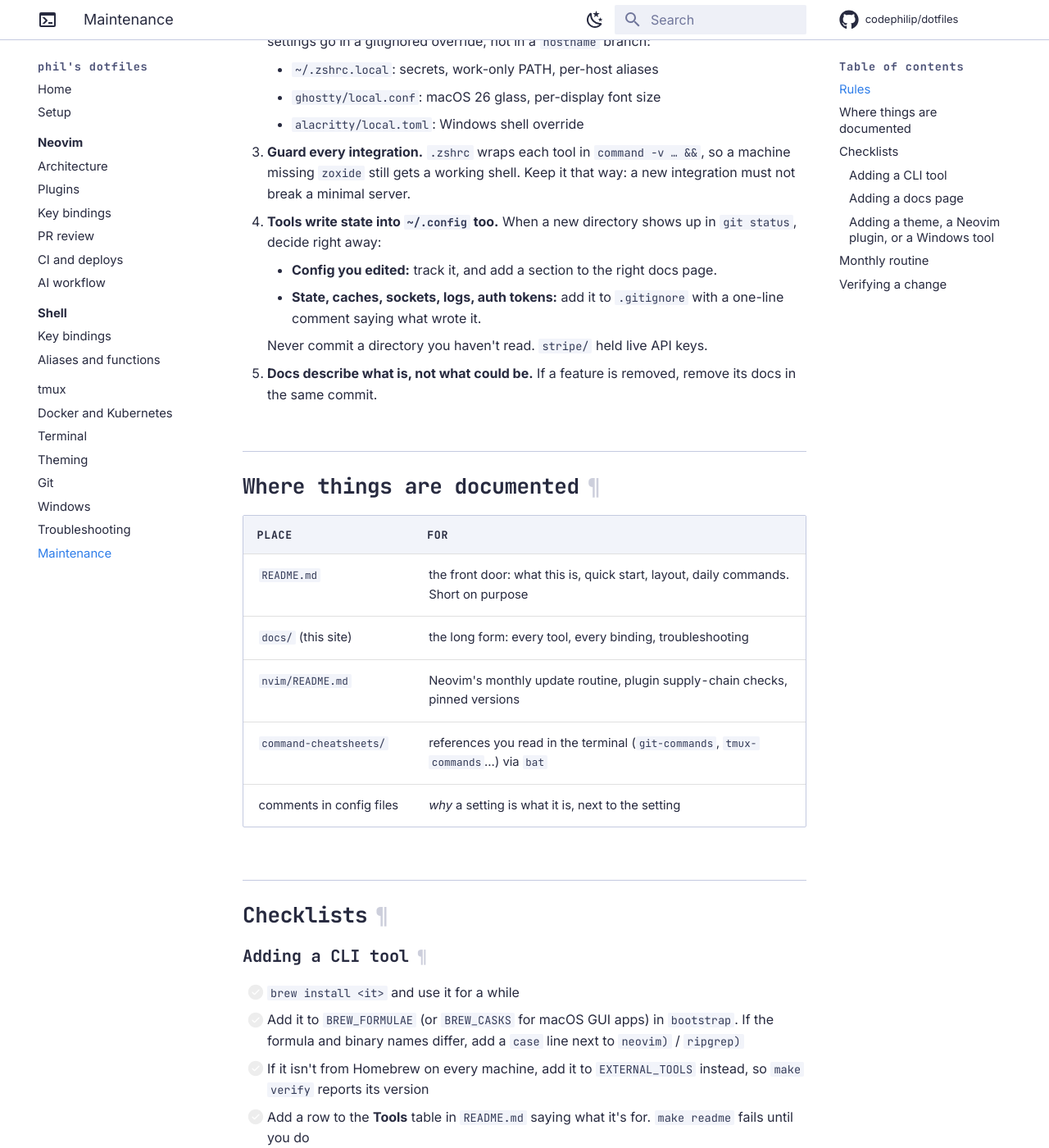
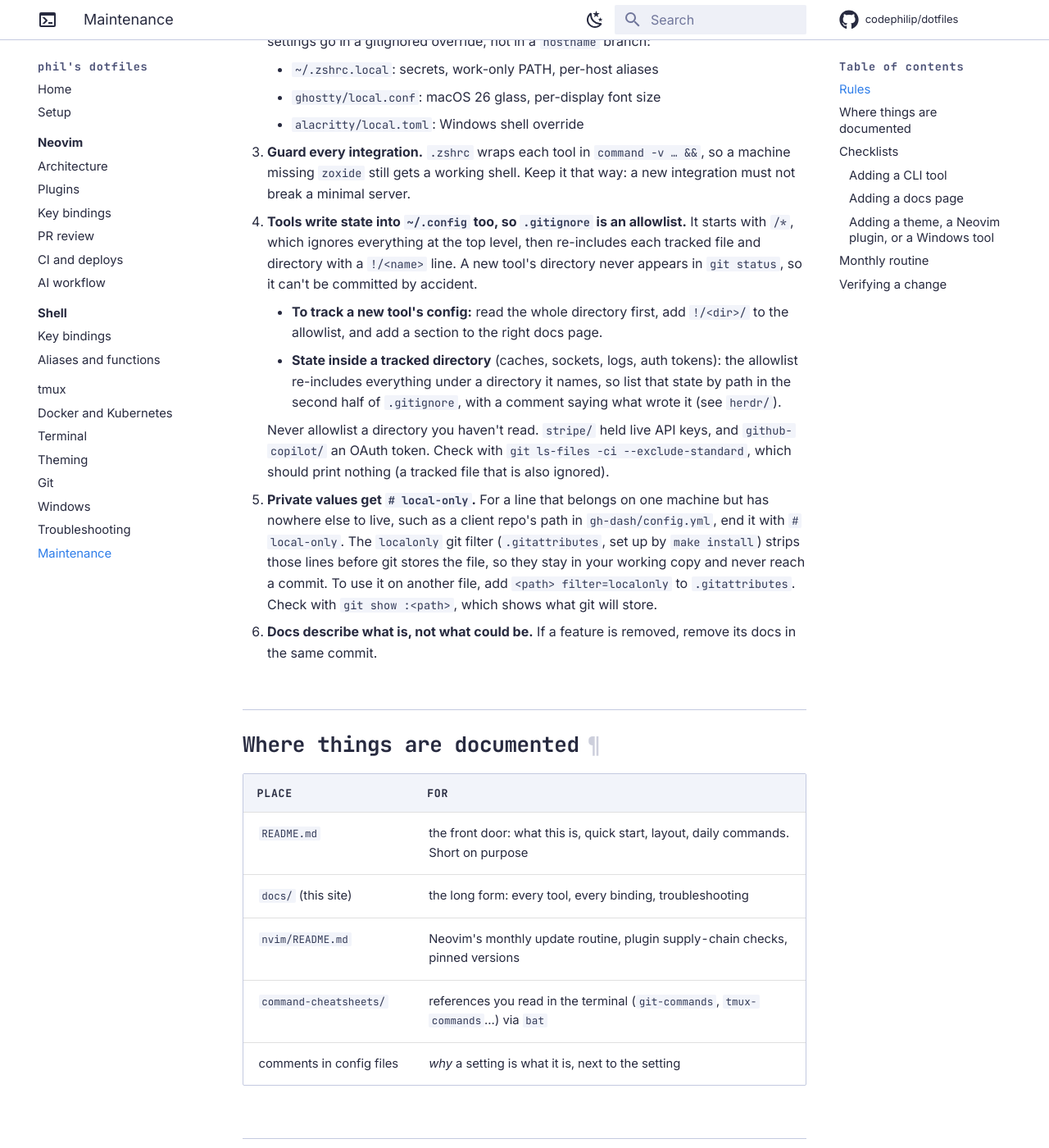
Before and after one commit to codephilip/dotfiles, an MkDocs documentation site: the page built from docs/maintenance.md, in a window 1280 px wide and 1400 px high, scrolled down 1169 px. Shown: the whole window at 82% size. Built offline with MkDocs 1.6.1 and Material for MkDocs 9.7.7, drawn with Linux system fonts in a browser that asks for light colours; comment, search, counter and statistics services are not loaded; some of the changed text lies outside the part shown.

Commit message:
gitignore: switch to an allowlist; keep # local-only lines off GitHub
The repo is ~/.config and public, and every tool writes into it. The
denylist meant each new tool's state (stripe keys, a Copilot token)
showed up in `git status` and was one `git add .` from being pushed.
.gitignore now ignores the whole top level and re-includes only the
directories this repo tracks. The tracked file set is unchanged.

A line ending in `# local-only` in gh-dash/config.yml is now kept in
the working copy but stripped before git stores the file, through a
`localonly` clean filter declared in .gitattributes. bootstrap and
windows-setup define the filter in .git/config, and `make verify`
flags a machine where it's missing. First use: a client repo's review
path, which stays on this machine.

```diff
--- a/docs/maintenance.md
+++ b/docs/maintenance.md
@@ -36,17 +36,34 @@ keep it that way.
    shell. Keep it that way: a new integration must not break a minimal
    server.
 
-4. **Tools write state into `~/.config` too.** When a new directory shows up
-   in `git status`, decide right away:
+4. **Tools write state into `~/.config` too, so `.gitignore` is an
+   allowlist.** It starts with `/*`, which ignores everything at the top
+   level, then re-includes each tracked file and directory with a `!/<name>`
+   line. A new tool's directory never appears in `git status`, so it can't
+   be committed by accident.
 
-    - **Config you edited:** track it, and add a section to the right docs
-      page.
-    - **State, caches, sockets, logs, auth tokens:** add it to `.gitignore`
-      with a one-line comment saying what wrote it.
+    - **To track a new tool's config:** read the whole directory first, add
+      `!/<dir>/` to the allowlist, and add a section to the right docs page.
+    - **State inside a tracked directory** (caches, sockets, logs, auth
+      tokens): the allowlist re-includes everything under a directory it
+      names, so list that state by path in the second half of
+      `.gitignore`, with a comment saying what wrote it (see `herdr/`).
 
-    Never commit a directory you haven't read. `stripe/` held live API keys.
+    Never allowlist a directory you haven't read. `stripe/` held live API
+    keys, and `github-copilot/` an OAuth token. Check with
+    `git ls-files -ci --exclude-standard`, which should print nothing (a
+    tracked file that is also ignored).
 
-5. **Docs describe what is, not what could be.** If a feature is removed,
+5. **Private values get `# local-only`.** For a line that belongs on one
+   machine but has nowhere else to live, such as a client repo's path in
+   `gh-dash/config.yml`, end it with `# local-only`. The `localonly` git
+   filter (`.gitattributes`, set up by `make install`) strips those lines
+   before git stores the file, so they stay in your working copy and never
+   reach a commit. To use it on another file, add
+   `<path> filter=localonly` to `.gitattributes`. Check with
+   `git show :<path>`, which shows what git will store.
+
+6. **Docs describe what is, not what could be.** If a feature is removed,
    remove its docs in the same commit.
 
 ## Where things are documented
@@ -74,7 +91,9 @@ keep it that way.
 - [ ] Guard any `.zshrc` integration with `command -v`
 - [ ] If it reads config from `~/Library/Application Support` on macOS
       (k9s, lazydocker do), point it back at `~/.config` and note how
-- [ ] Gitignore the state it writes, then document it on the relevant page
+- [ ] If it has config worth tracking, add `!/<dir>/` to `.gitignore` and
+      list any state it writes inside that directory. Otherwise do nothing:
+      the allowlist already ignores it. Then document it on the relevant page
 
 ### Adding a docs page
 
```
Also changed, not shown: README.md (+8 -3 lines), docs/setup.md (+8 -3 lines), 4 other files.
